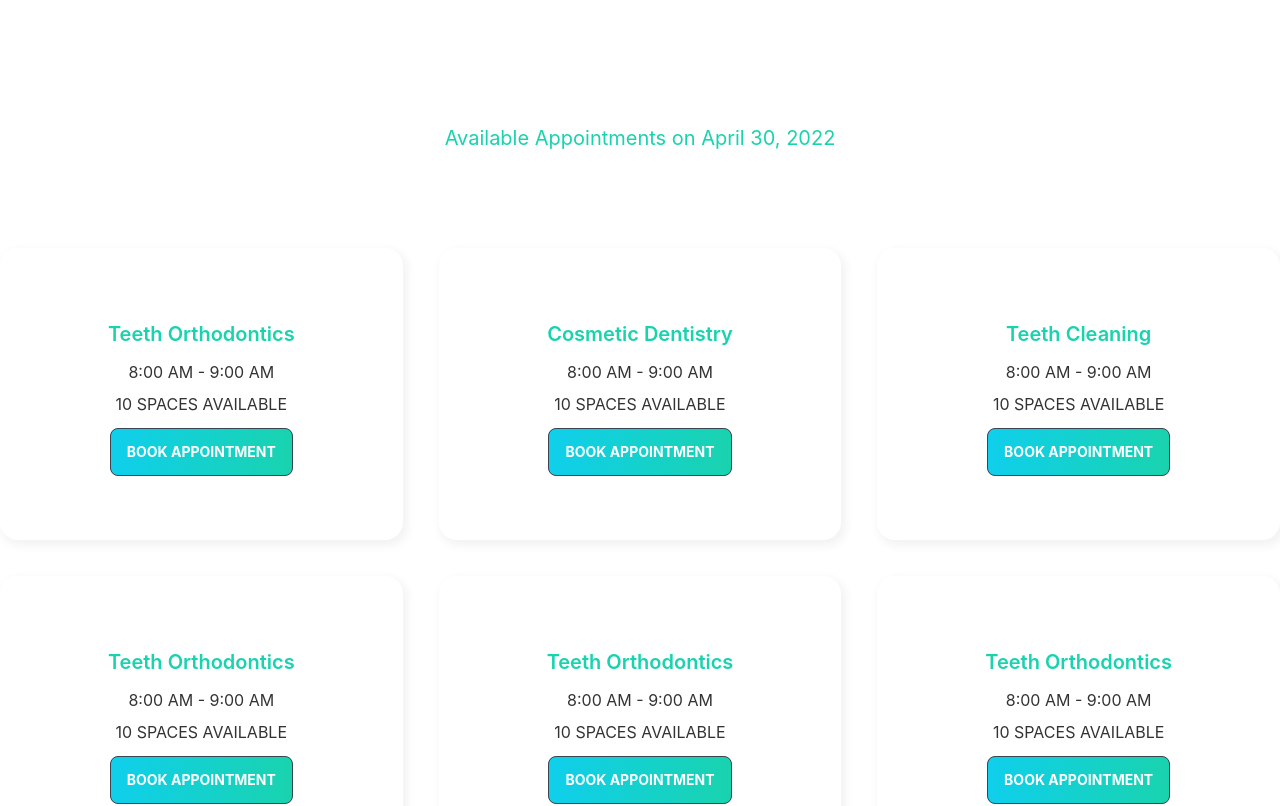
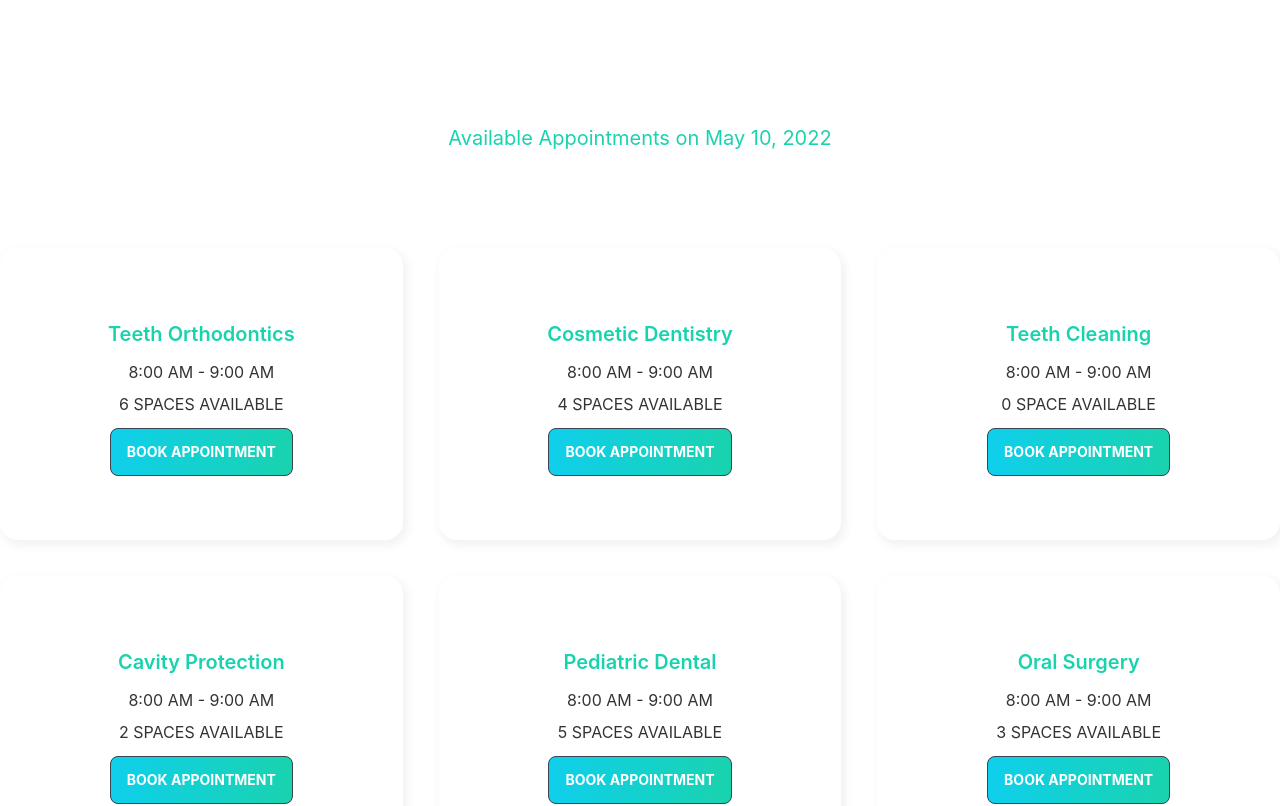
Before and after one commit to its-kayes/Doctors-clint-side, a React (Create React App) app: page /appointment in a window 1280 px wide. Shown: the part 740-1546 px from the top of the page. Built offline with nearby package versions, Linux system fonts and the light colour scheme.

Commit message:
Load Services Data and show

```diff
--- /dev/null
+++ b/public/services.json
@@ -0,0 +1,57 @@
+[
+    {
+      "_id": 1,
+      "name": "Teeth Orthodontics",
+      "slots": [
+        "08.00 AM - 08.30 AM",
+        "08.30 AM - 09.00 AM",
+        "09.00 AM - 9.30 AM",
+        "09.30 AM - 10.00 AM",
+        "10.00 AM - 10.30 AM",
+        "10.30 AM - 11.00 AM"
+      ]
+    },
+    {
+      "_id": 2,
+      "name": "Cosmetic Dentistry",
+      "slots": [
+        "09.00 AM - 9.30 AM",
+        "09.30 AM - 10.00 AM",
+        "10.00 AM - 10.30 AM",
+        "10.30 AM - 11.00 AM"
+      ]
+    },
+    {
+      "_id": 3,
+      "name": "Teeth Cleaning",
+      "slots": []
+    },
+    {
+      "_id": 4,
+      "name": "Cavity Protection",
+      "slots": [
+        "10.00 AM - 10.30 AM",
+        "10.30 AM - 11.00 AM"
+      ]
+    },
+    {
+      "_id": 5,
+      "name": "Pediatric Dental",
+      "slots": [
+        "08.30 AM - 09.00 AM",
+        "09.00 AM - 9.30 AM",
+        "09.30 AM - 10.00 AM",
+        "10.00 AM - 10.30 AM",
+        "10.30 AM - 11.00 AM"
+      ]
+    },
+    {
+      "_id": 6,
+      "name": "Oral Surgery",
+      "slots": [
+        "09.30 AM - 10.00 AM",
+        "10.00 AM - 10.30 AM",
+        "10.30 AM - 11.00 AM"
+      ]
+    }
+  ]
--- a/src/Page/Components/Appointment/Appointment.js
+++ b/src/Page/Components/Appointment/Appointment.js
@@ -1,13 +1,21 @@
-import React from 'react';
+import React, {  useState } from 'react';
 import AppointmentBanner from './AppointmentBanner';
 import AppointmentDates from './AppointmentDates';
+import ServiceAppointments from './ServiceAppointments';
 
 const Appointment = () => {
+    let [date, setDate] = useState(new Date());
+
+
+
+
     return (
         <div>
-            <AppointmentBanner> </AppointmentBanner>
+            <AppointmentBanner date={date} setDate={setDate}> </AppointmentBanner>
 
-            <AppointmentDates> </AppointmentDates>
+            <ServiceAppointments date={date}> </ServiceAppointments>
+
+            {/* <AppointmentDates> </AppointmentDates> */}
         </div>
     );
 };
--- a/src/Page/Components/Appointment/AppointmentBanner.js
+++ b/src/Page/Components/Appointment/AppointmentBanner.js
@@ -5,9 +5,8 @@ import 'react-day-picker/dist/style.css';
 import chair from '../../../assets/images/chair.png';
 
 
-const AppointmentBanner = () => {
+const AppointmentBanner = ({date, setDate}) => {
 
-    let [date, setDate] = useState(new Date());
 
     return (
         <section>
@@ -20,7 +19,7 @@ const AppointmentBanner = () => {
                             selected={date}
                             onSelect={setDate}
                             />
-                            <p className='text-center font-semibold pt-4'>You picked {format(date, 'PP')}.</p>
+
                     </div>
                 </div>
             </div>
--- /dev/null
+++ b/src/Page/Components/Appointment/Service.js
@@ -0,0 +1,19 @@
+import React from 'react';
+import PrimaryBtn from '../../Shared/PrimaryBtn';
+
+const Service = ({service, name, slots }) => {
+    return (
+        <div >
+
+            <div style={{ boxShadow: "3px 4px 10px 2px rgba(0, 0, 0, 0.05)", borderRadius: "18px" }} className='rounded p-16'>
+                <p className='text-secondary font-semibold text-xl p-2'> {service.name} </p>
+                <p className='p-1'> 8:00 AM - 9:00 AM </p>
+                <p className='p-1 pb-3'> {service.slots.length} {service.slots.length > 0 ? 'SPACES' : 'SPACE'}  AVAILABLE </p>
+                <PrimaryBtn> Book Appointment </PrimaryBtn>
+            </div>
+
+        </div>
+    );
+};
+
+export default Service;
--- /dev/null
+++ b/src/Page/Components/Appointment/ServiceAppointments.js
@@ -0,0 +1,29 @@
+import { format } from 'date-fns';
+import React, { useEffect, useState } from 'react';
+import Service from './Service';
+
+const ServiceAppointments = ({ date }) => {
+
+    let [services, setServices] = useState([])
+    useEffect(() => {
+
+        fetch('services.json')
+            .then(req => req.json())
+            .then(data => setServices(data))
+
+    }, []);
+
+    return (
+        <div>
+            <p className='text-secondary text-center text-xl'> Available Appointments on {format(date, 'PP')} </p>
+
+            <div className='my-24 grid grid-cols-3 gap-9 justify-around text-center'>
+                {
+                    services.map(service => <Service service={service} key={service._id} > </Service>)
+                }
+            </div>
+        </div>
+    );
+};
+
+export default ServiceAppointments;
```
